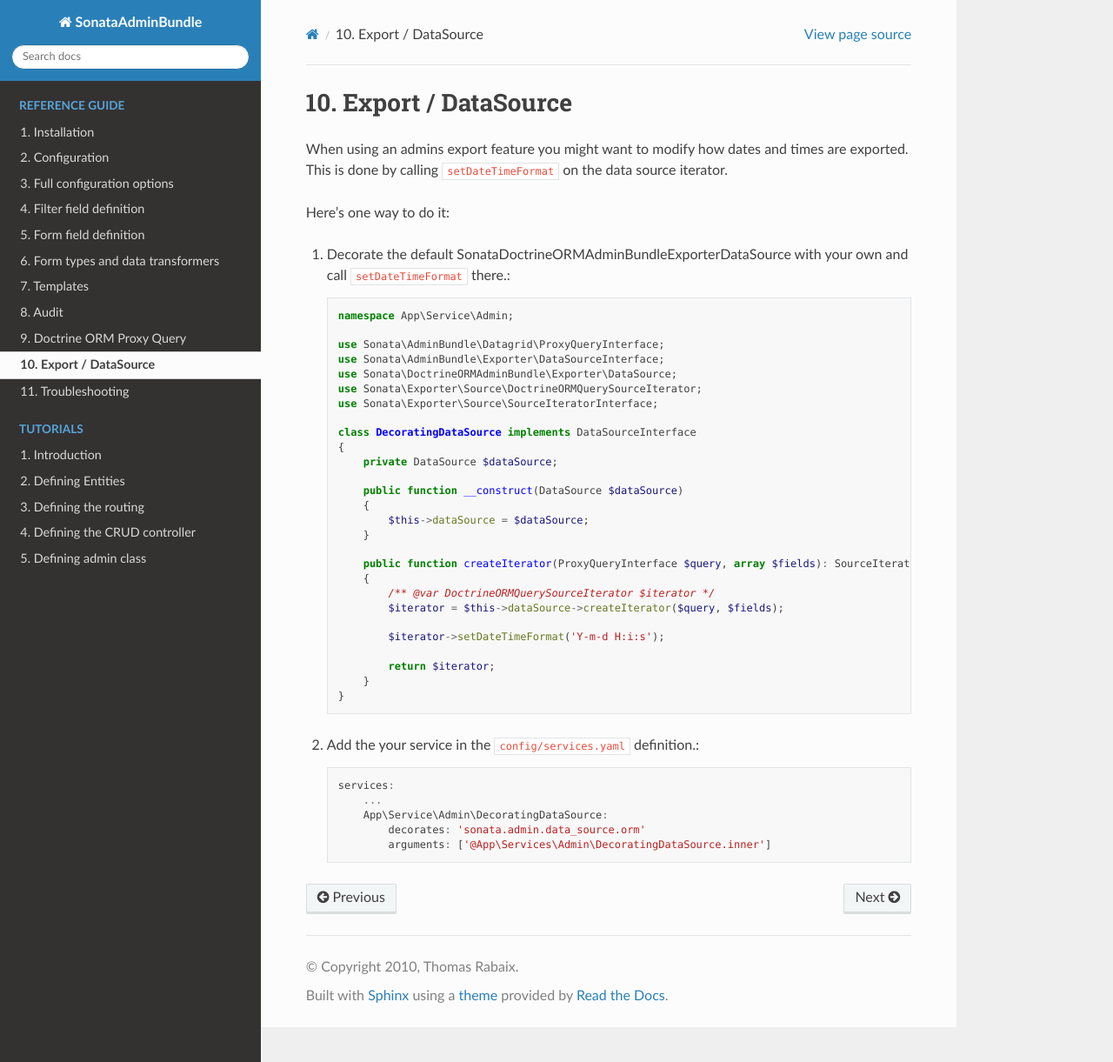
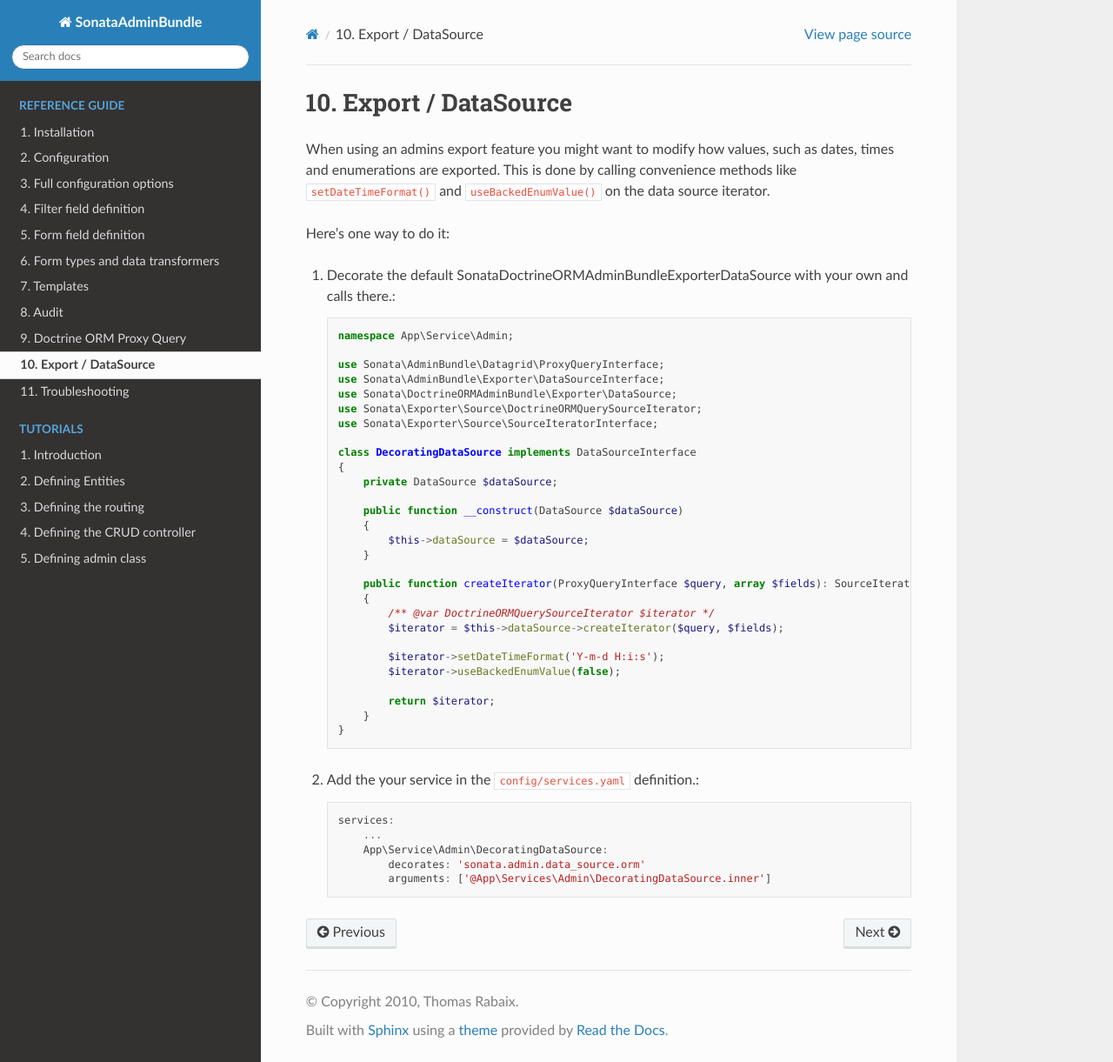
Before and after one commit to sonata-project/SonataDoctrineORMAdminBundle, a Sphinx documentation site: the page built from docs/reference/data_source.rst, in a window 1280 px wide and 1221 px high. Shown: the whole window at 87% size. Built offline with Sphinx 7.4.7 and the Read the Docs theme 2.0.0, drawn with Linux system fonts in a browser that asks for light colours.

Commit message:
Update docs about `DataSource`

```diff
--- a/docs/reference/data_source.rst
+++ b/docs/reference/data_source.rst
@@ -4,12 +4,12 @@
 Export / DataSource
 ===================
 
-When using an admins export feature you might want to modify how dates and times are exported.
-This is done by calling ``setDateTimeFormat`` on the data source iterator.
+When using an admins export feature you might want to modify how values, such as dates, times and enumerations are exported.
+This is done by calling convenience methods like ``setDateTimeFormat()`` and ``useBackedEnumValue()`` on the data source iterator.
 
 Here's one way to do it:
 
-1. Decorate the default Sonata\DoctrineORMAdminBundle\Exporter\DataSource with your own and call ``setDateTimeFormat`` there.::
+1. Decorate the default Sonata\DoctrineORMAdminBundle\Exporter\DataSource with your own and calls there.::
 
       namespace App\Service\Admin;
 
@@ -34,6 +34,7 @@ Here's one way to do it:
               $iterator = $this->dataSource->createIterator($query, $fields);
 
               $iterator->setDateTimeFormat('Y-m-d H:i:s');
+              $iterator->useBackedEnumValue(false);
 
               return $iterator;
           }
```
